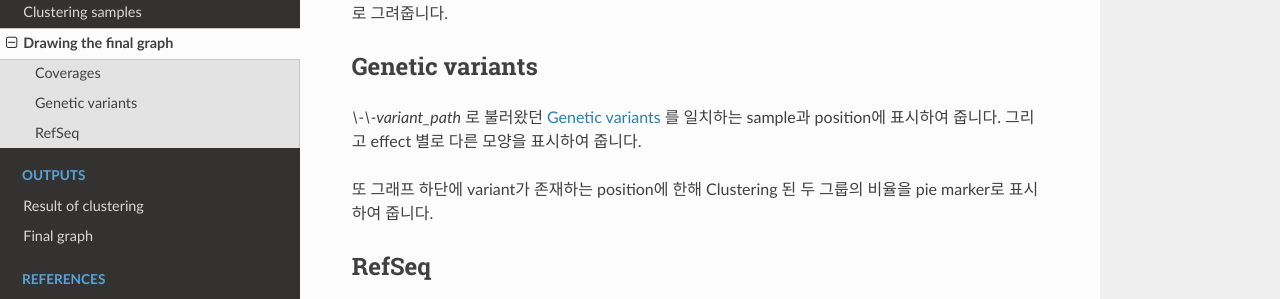
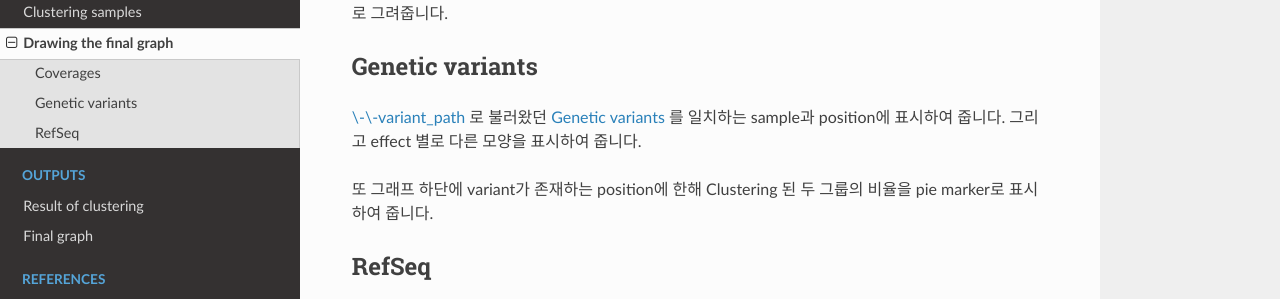
Before and after one commit to sungyoung-lee/visbam, a Sphinx documentation site: the page built from docs/process/draw_graph.rst, in a window 1280 px wide and 900 px high, scrolled down 526 px. Shown: the part 357-656 px from the top of the window. Built offline with Sphinx 7.4.7 and the Read the Docs theme 2.0.0, drawn with Linux system fonts in a browser that asks for light colours.

Commit message:
Read The Docs v0.0.3

```diff
--- a/docs/process/draw_graph.rst
+++ b/docs/process/draw_graph.rst
@@ -37,7 +37,7 @@ Clustering Evaluation 그래프를 각 exon별로 그려줍니다.
 Genetic variants
 ----------------
 
-`\\-\\-variant_path` 로 불러왔던 `Genetic variants`_ 를
+`\\-\\-variant_path`_ 로 불러왔던 `Genetic variants`_ 를
 일치하는 sample과 position에 표시하여 줍니다.
 그리고 effect 별로 다른 모양을 표시하여 줍니다.
 
```
